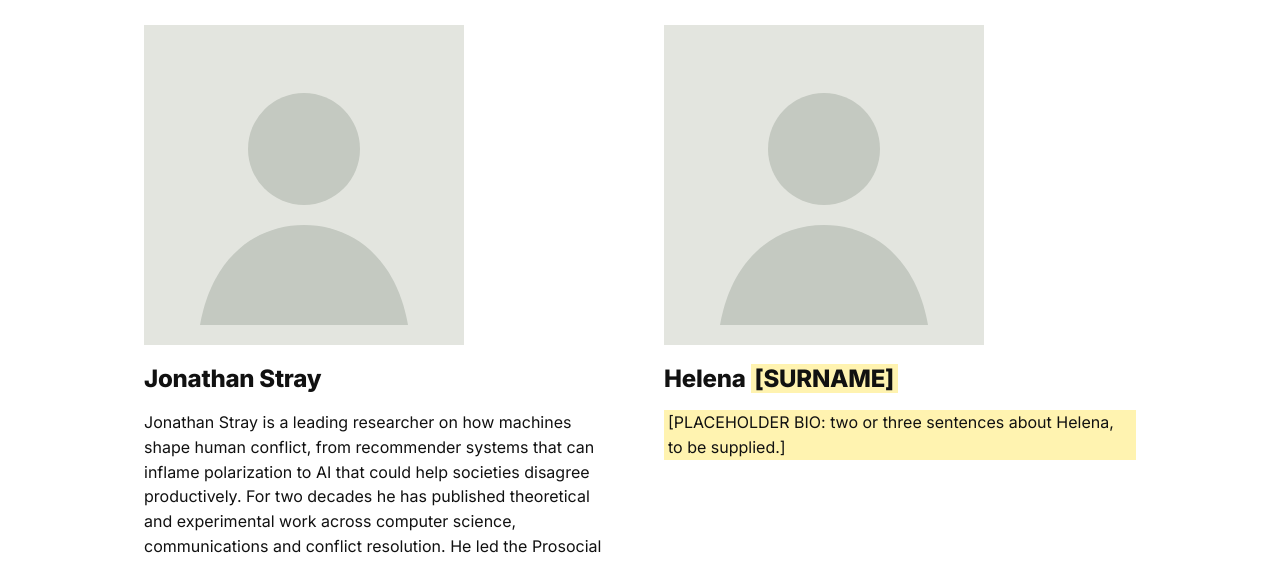
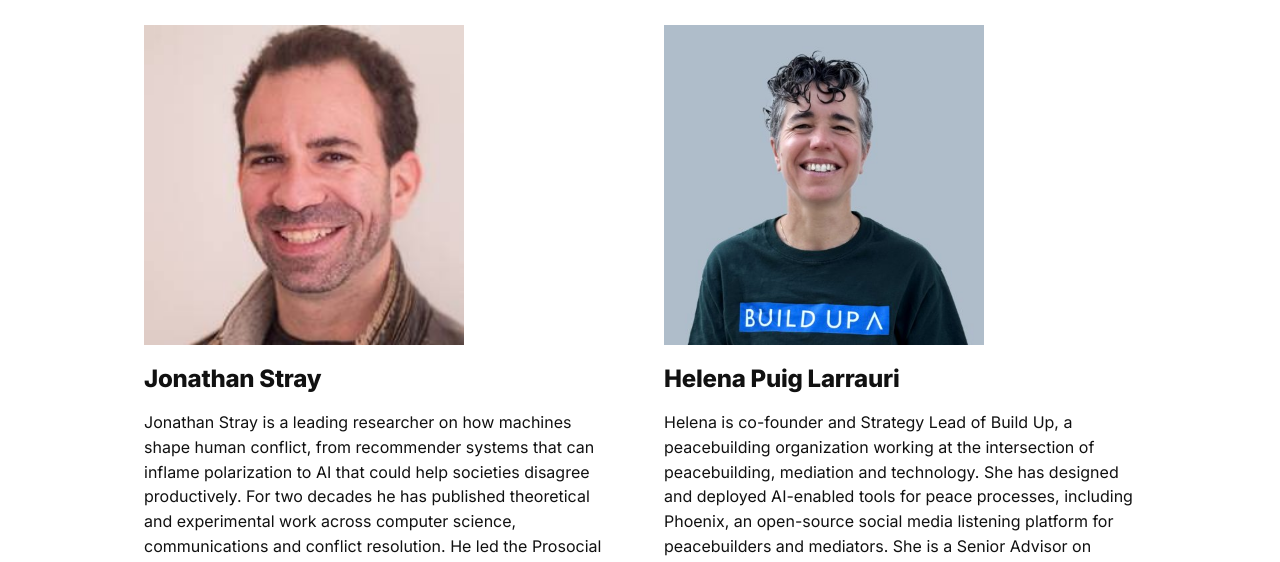
Before and after one commit to jstray/aipri-website, a plain HTML site: page people.html in a window 1280 px wide. Shown: the part 231-793 px from the top of the page. Drawn offline with Linux system fonts and the light colour scheme.

Commit message:
Update Jonathan's affiliations

```diff
--- a/people.html
+++ b/people.html
@@ -20,14 +20,14 @@
 <h1>People</h1>
 <div class="people">
 <div class="person">
-<img src="placeholder.svg" alt="Photo of Jonathan Stray">
+<img src="jonathan.jpg" alt="Jonathan Stray">
 <h2>Jonathan Stray</h2>
-<p>Jonathan Stray is a leading researcher on how machines shape human conflict, from recommender systems that can inflame polarization to AI that could help societies disagree productively. For two decades he has published theoretical and experimental work across computer science, communications and conflict resolution. He led the Prosocial Ranking Challenge, a large field experiment showing that alternative social media ranking algorithms can reduce affective polarization. He also writes the Better Conflict Bulletin, a newsletter on how to have the conflicts we need without the destructive ones. He is a Senior Research Scientist at UC Berkeley&rsquo;s Center for Human-Compatible AI. Previously he taught the dual master&rsquo;s degree in computer science and journalism at Columbia University, did data-driven investigative journalism for the Associated Press, and wrote parts of Adobe After Effects.</p>
+<p>Jonathan Stray is a leading researcher on how machines shape human conflict, from recommender systems that can inflame polarization to AI that could help societies disagree productively. For two decades he has published theoretical and experimental work across computer science, communications and conflict resolution. He led the Prosocial Ranking Challenge, a large field experiment showing that alternative social media ranking algorithms can reduce affective polarization. He also writes the Better Conflict Bulletin, a newsletter on how to have the conflicts we need without the destructive ones. He is a Senior Research Scientist at UC Berkeley and a doctoral candidate at Oxford. Previously he taught the dual master&rsquo;s degree in computer science and journalism at Columbia University, did data-driven investigative journalism for the Associated Press, and wrote parts of Adobe After Effects.</p>
 </div>
 <div class="person">
-<img src="placeholder.svg" alt="Photo of Helena">
-<h2>Helena <span class="placeholder">[SURNAME]</span></h2>
-<p class="placeholder">[PLACEHOLDER BIO: two or three sentences about Helena, to be supplied.]</p>
+<img src="helena.jpg" alt="Helena Puig Larrauri">
+<h2>Helena Puig Larrauri</h2>
+<p>Helena is co-founder and Strategy Lead of Build Up, a peacebuilding organization working at the intersection of peacebuilding, mediation and technology. She has designed and deployed AI-enabled tools for peace processes, including Phoenix, an open-source social media listening platform for peacebuilders and mediators. She is a Senior Advisor on Digital Technologies and Mediation to the UN Mediation Support Unit and an Ashoka Fellow.</p>
 </div>
 </div>
 </div></main>
```
